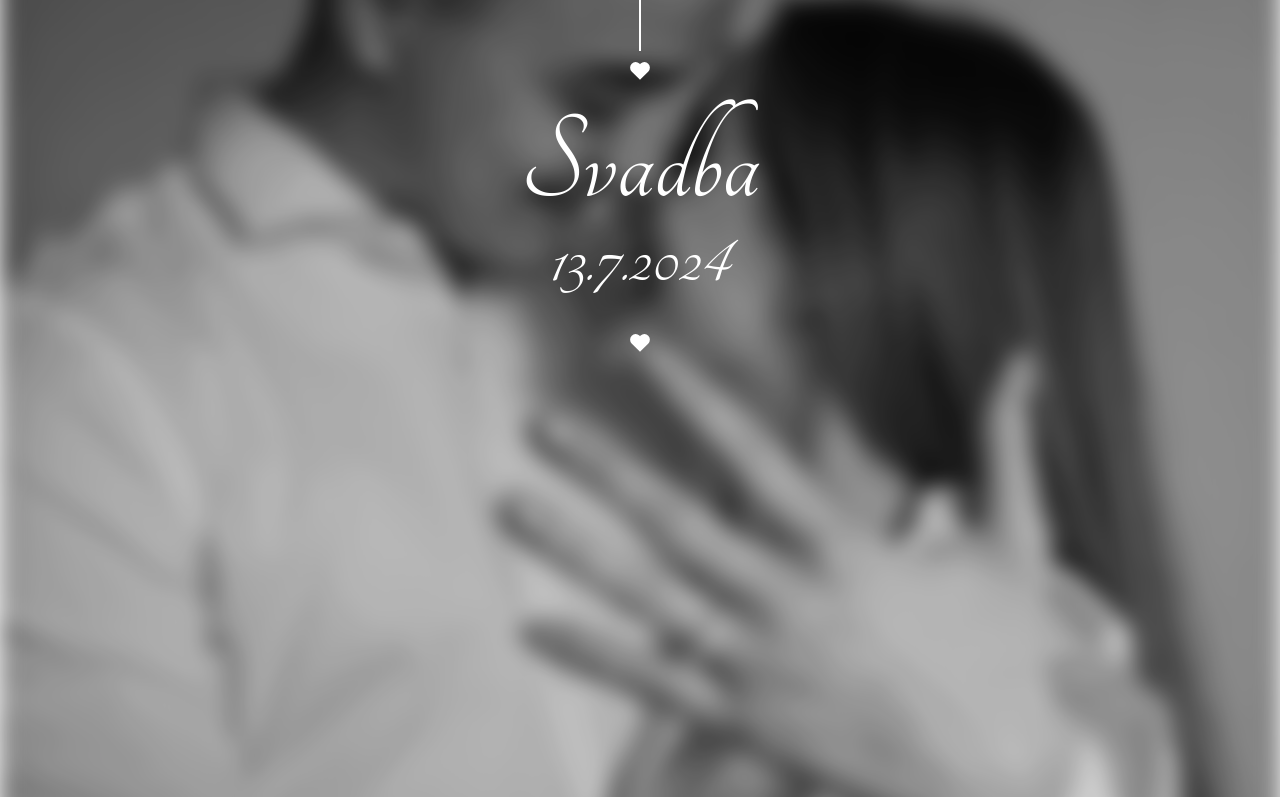
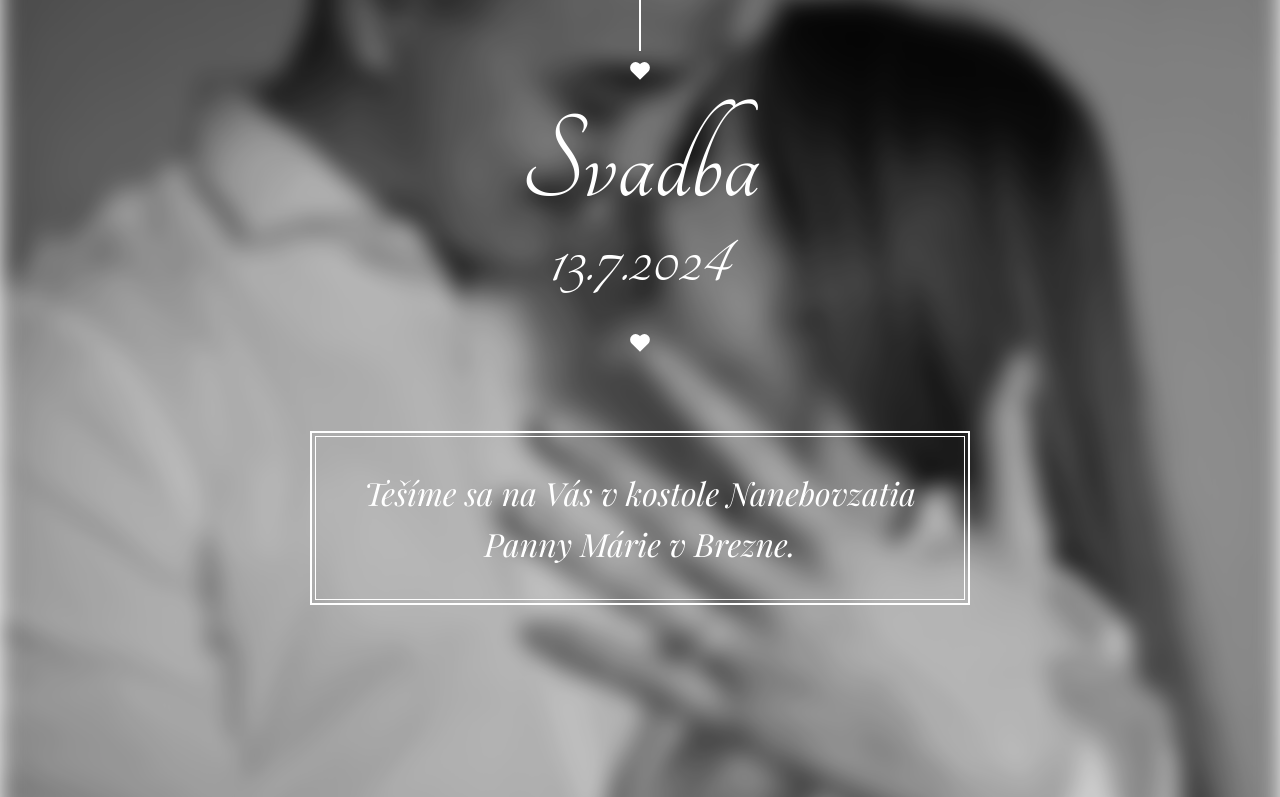
Before and after one commit to Infael/weddingPage, a Vue app: page / in a window 1280 px wide. Shown: the part 2172-2969 px from the top of the page. Built offline with nearby package versions, Linux system fonts and the light colour scheme; what miragejs would draw is missing.

Commit message:
feat: add invite unauthorized component

```diff
--- /dev/null
+++ b/src/components/InviteUnauthorized.vue
@@ -0,0 +1,27 @@
+<script setup lang="ts"></script>
+
+<template>
+  <h4 class="text">Tešíme sa na Vás v kostole Nanebovzatia Panny Márie v Brezne.</h4>
+</template>
+
+<style scoped>
+.text {
+  outline: 2px solid var(--c-white);
+  outline-offset: 3px;
+  border: 1px solid var(--c-white);
+  font-family: PlayfairItalic, serif;
+  font-size: var(--font-size-xl);
+  color: var(--c-white);
+  margin-top: 15vh;
+  padding: 30px;
+  text-align: center;
+
+  align-self: center;
+  max-width: clamp(250px, 90%, 650px);
+
+  /* desktop */
+  @media (min-width: 1024px) {
+    font-size: var(--font-size-xxl);
+  }
+}
+</style>
--- a/src/views/HomeView.vue
+++ b/src/views/HomeView.vue
@@ -7,6 +7,7 @@ import type { GuestInvite } from '@/models/GuestInvite';
 import { getUrlParam } from '@/utils/getUrlParam';
 import { useFetch } from '@/utils/useFetch';
 import { onMounted, ref } from 'vue';
+import InviteUnauthorized from '@/components/InviteUnauthorized.vue';
 
 // Variables
 const key = ref<string | null>(null);
@@ -49,6 +50,8 @@ const onGuestAnswer = (accepted: boolean) => {
     });
   }
 };
+
+console.log(!key.value);
 </script>
 
 <template>
@@ -59,9 +62,11 @@ const onGuestAnswer = (accepted: boolean) => {
         <div
           class="parallax"
           :class="{
-            paralaxBeforeAccept: (guestInviteData as GuestInvite).invite_accepted === null
+            parallaxBeforeAccept: (guestInviteData as GuestInvite).invite_accepted === null
           }"
-        ></div>
+        >
+          >
+        </div>
         <div class="content">
           <MainHeader
             :guest-accepted="(guestInviteData as GuestInvite).invite_accepted ?? undefined"
@@ -80,10 +85,11 @@ const onGuestAnswer = (accepted: boolean) => {
       </div>
     </div>
     <div v-else>
-      <div class="parallax"></div>
+      <div class="parallax parallaxUnauthorized"></div>
       <div class="content">
         <MainHeader unauthorized />
         <TimeLine />
+        <InviteUnauthorized />
       </div>
     </div>
   </main>
@@ -117,8 +123,12 @@ main {
   transition: min-height 1.6s ease-in-out;
 }
 
-.paralaxBeforeAccept {
+.parallaxBeforeAccept {
   min-height: 100vh;
+}
+
+.parallaxUnauthorized {
+  min-height: 380vh;
 }
 .content {
   display: flex;
```
